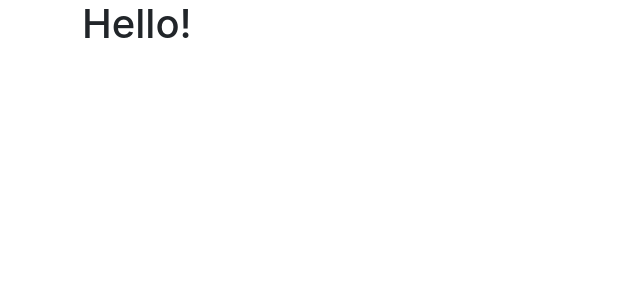
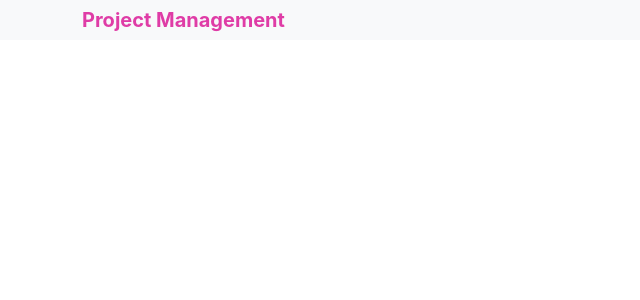
Before and after one commit to Anirudh-koushik-99/GraphQl, a React (Create React App) app in the folder client/: page / in a window 1280 px wide. Shown: the top 300 px of the page, without its empty margins (0-640 px from the left). Built offline with nearby package versions, Linux system fonts and the light colour scheme.

Commit message:
Header Component

```diff
--- a/client/src/App.js
+++ b/client/src/App.js
@@ -1,9 +1,11 @@
+import Header from "./components/Header";
 
 function App() {
   return (
-    <div className="container">
-      <h1>Hello!</h1>
-    </div>
+    <>
+      <Header />
+      <div className="container"></div>
+    </>
   );
 }
 
--- /dev/null
+++ b/client/src/components/Header.jsx
@@ -0,0 +1,14 @@
+
+const Header = () => {
+  return (
+    <nav className="navbar bg-light mb-4 p-0">
+      <div className="container">
+        <a href="/" className="navbar-brand">
+            <strong>Project Management</strong>
+        </a>
+      </div>
+    </nav>
+  )
+}
+
+export default Header
```
